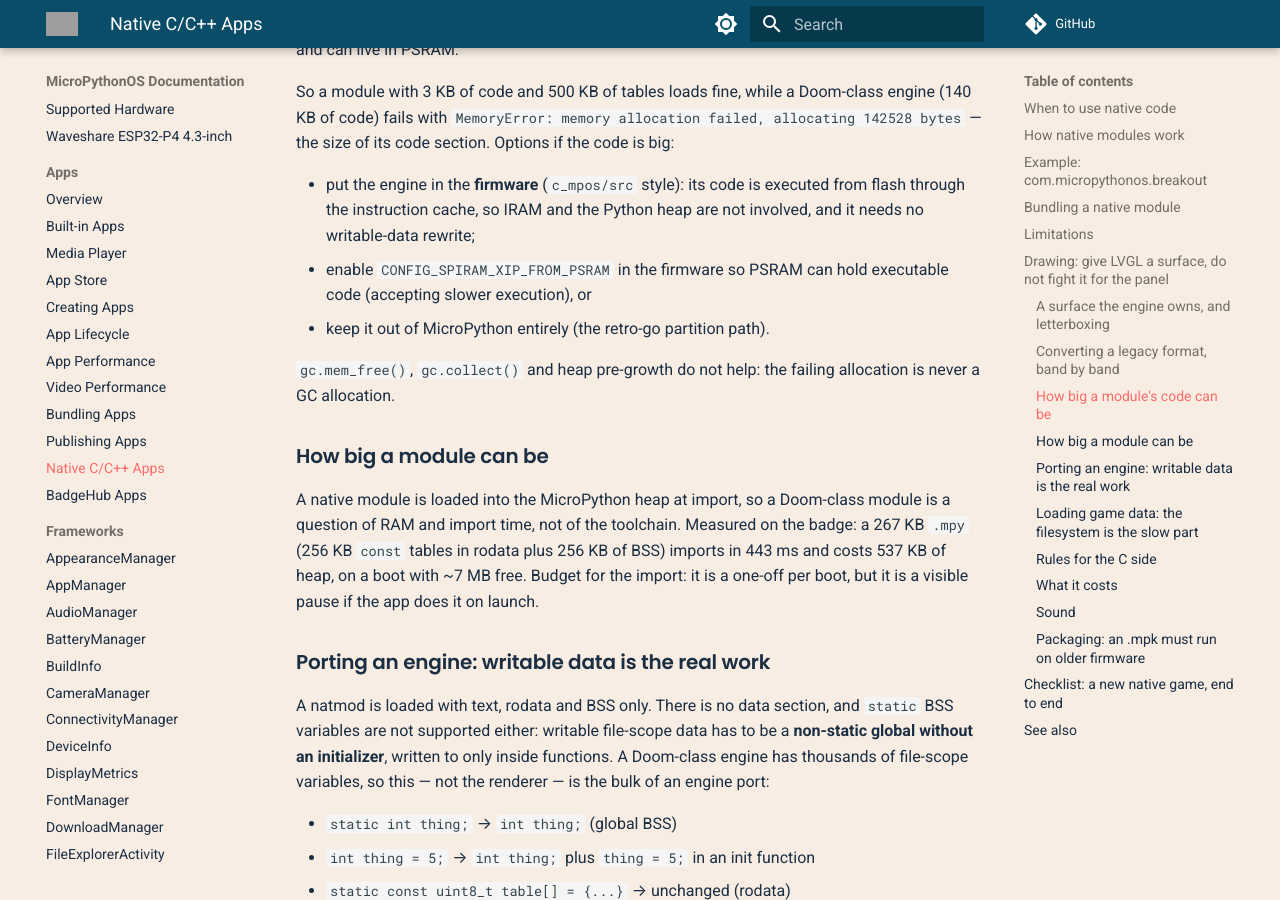
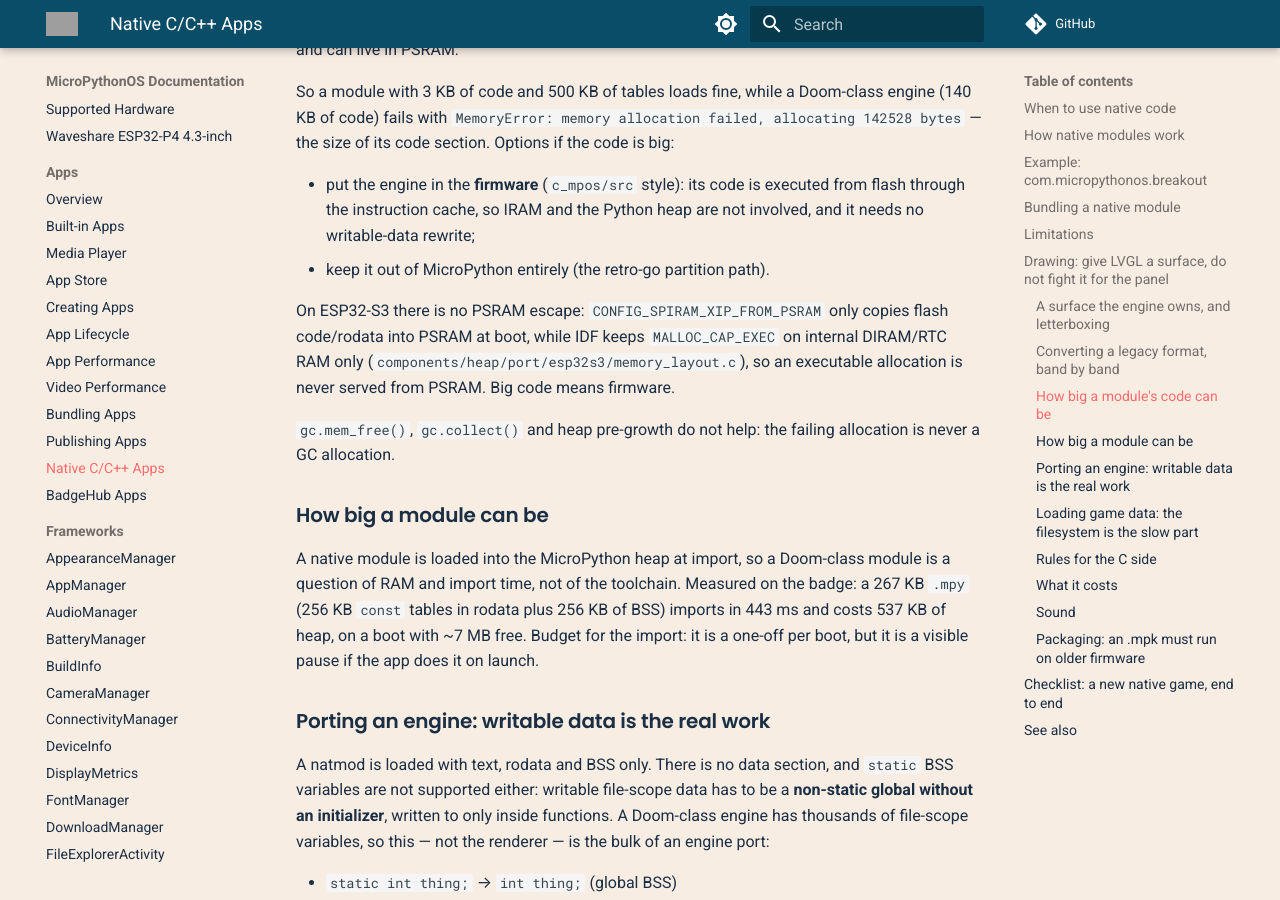
Before and after one commit to MicroPythonOS/docs, an MkDocs documentation site: the page built from docs/apps/native-apps.md, in a window 1280 px wide and 900 px high, scrolled down 4596 px. Built offline with MkDocs 1.6.1 and Material for MkDocs 9.7.7, drawn with Linux system fonts in a browser that asks for light colours; comment, search, counter and statistics services are not loaded; grey boxes are pictures that could not be loaded.

Commit message:
native apps: no PSRAM escape from the exec-RAM limit on S3
CONFIG_SPIRAM_XIP_FROM_PSRAM copies flash code/rodata into PSRAM at boot; it
does not make the PSRAM heap executable, and IDF keeps MALLOC_CAP_EXEC on
internal RAM. Correct the option list: big code means firmware or the
partition path.

```diff
--- a/docs/apps/native-apps.md
+++ b/docs/apps/native-apps.md
@@ -208,9 +208,12 @@ its code section. Options if the code is big:
 * put the engine in the **firmware** (`c_mpos/src` style): its code is executed
   from flash through the instruction cache, so IRAM and the Python heap are not
   involved, and it needs no writable-data rewrite;
-* enable `CONFIG_SPIRAM_XIP_FROM_PSRAM` in the firmware so PSRAM can hold
-  executable code (accepting slower execution), or
 * keep it out of MicroPython entirely (the retro-go partition path).
+
+On ESP32-S3 there is no PSRAM escape: `CONFIG_SPIRAM_XIP_FROM_PSRAM` only copies
+flash code/rodata into PSRAM at boot, while IDF keeps `MALLOC_CAP_EXEC` on
+internal DIRAM/RTC RAM only (`components/heap/port/esp32s3/memory_layout.c`), so
+an executable allocation is never served from PSRAM. Big code means firmware.
 
 `gc.mem_free()`, `gc.collect()` and heap pre-growth do not help: the failing
 allocation is never a GC allocation.
```
